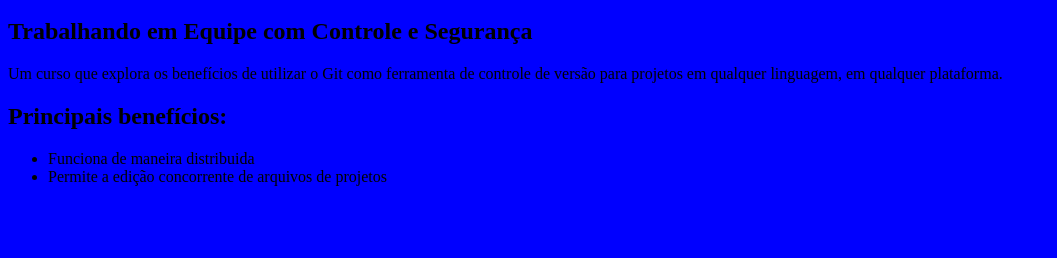
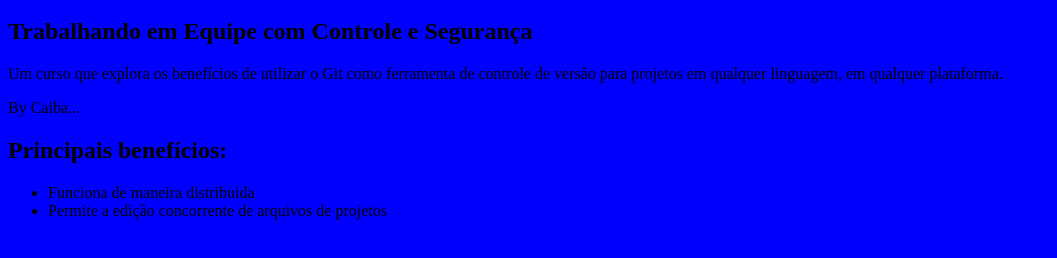
Before and after one commit to caibate/Brackets, a plain HTML site: page index.html in a window 1280 px wide. Shown: the part 48-306 px from the top of the page, without its empty margins (0-1057 px from the left). Drawn offline with Linux system fonts and the light colour scheme.

Commit message:
by caiba <p>

```diff
--- a/index.html
+++ b/index.html
@@ -8,6 +8,9 @@
 		<p>
 			Um curso que explora os benefícios de utilizar o Git como ferramenta de controle de versão para projetos em qualquer linguagem, em qualquer plataforma.
 		</p>
+		<p>
+			By Caiba...
+		</p>
 		<h2>Principais benefícios:</h2>
 		<ul>
 			<li>Funciona de maneira distribuida</li>
```
